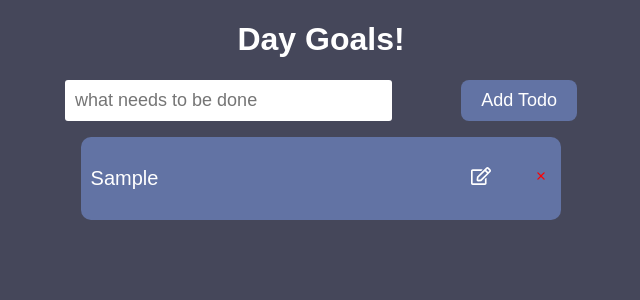
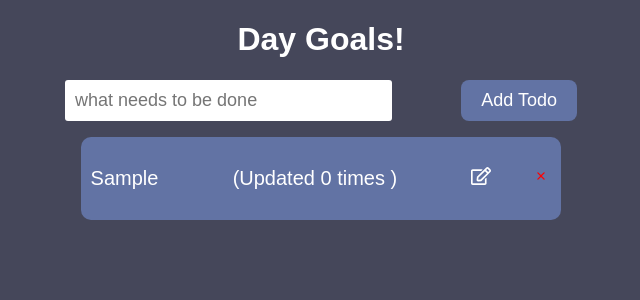
Before and after one commit to LaxmanDonthula/todo-app-using-react, a React (Create React App) app: page / in a window 1280 px wide. Both pictures are taken after typing "Sample" into the empty fields and a click on the button "Add Todo". Shown: the top 300 px of the page, without its empty margins (319-959 px from the left). Built offline with nearby package versions, Linux system fonts and the light colour scheme.

Commit message:
Update index.js

```diff
--- a/src/components/TodoItem/index.js
+++ b/src/components/TodoItem/index.js
@@ -4,7 +4,7 @@ import "./index.css";
 
 const TodoItem = (props) => {
   const { listItem, deleteListItem, editItem } = props;
-  const { title, id } = listItem;
+  const { title, id , counter} = listItem;
 
   const onDeleteTodo = () => {
     deleteListItem(id);
@@ -17,6 +17,7 @@ const TodoItem = (props) => {
   return (
     <li className="listItem">
       <p className="title">{title}</p>
+      <p className="counter">(Updated {counter} times )</p>
 
       <div className="icons-container">
         <button
```
